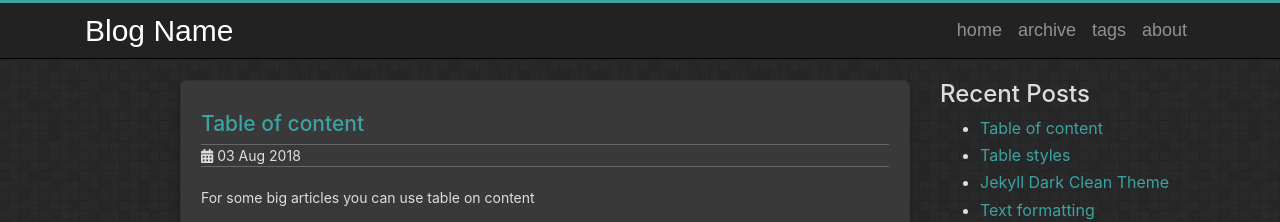
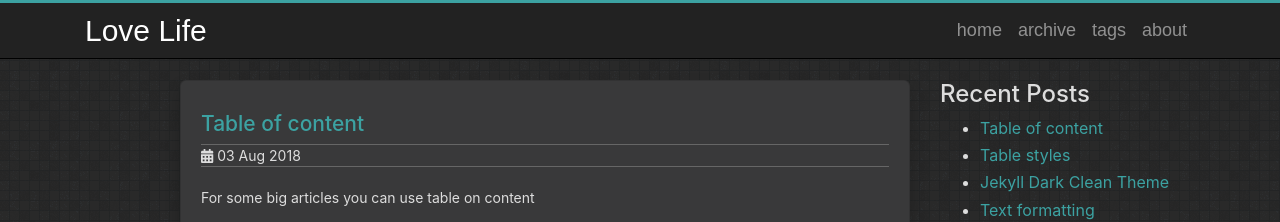
Before and after one commit to Jilanli/Jilanli.github.io, a Jekyll site: the page built from index.html, in a window 1280 px wide. Shown: the top 222 px of the page. Built offline with Jekyll 4.4.1, drawn with Linux system fonts in a browser that asks for light colours.

Commit message:
Update _config.yml

```diff
--- a/_config.yml
+++ b/_config.yml
@@ -1,6 +1,6 @@
 # Jekyll configuration
 
-name: Blog Name
+name: Love Life
 description: Software Developer
 
 # Url is currently only used only for the RSS feed in feed.xml
```
